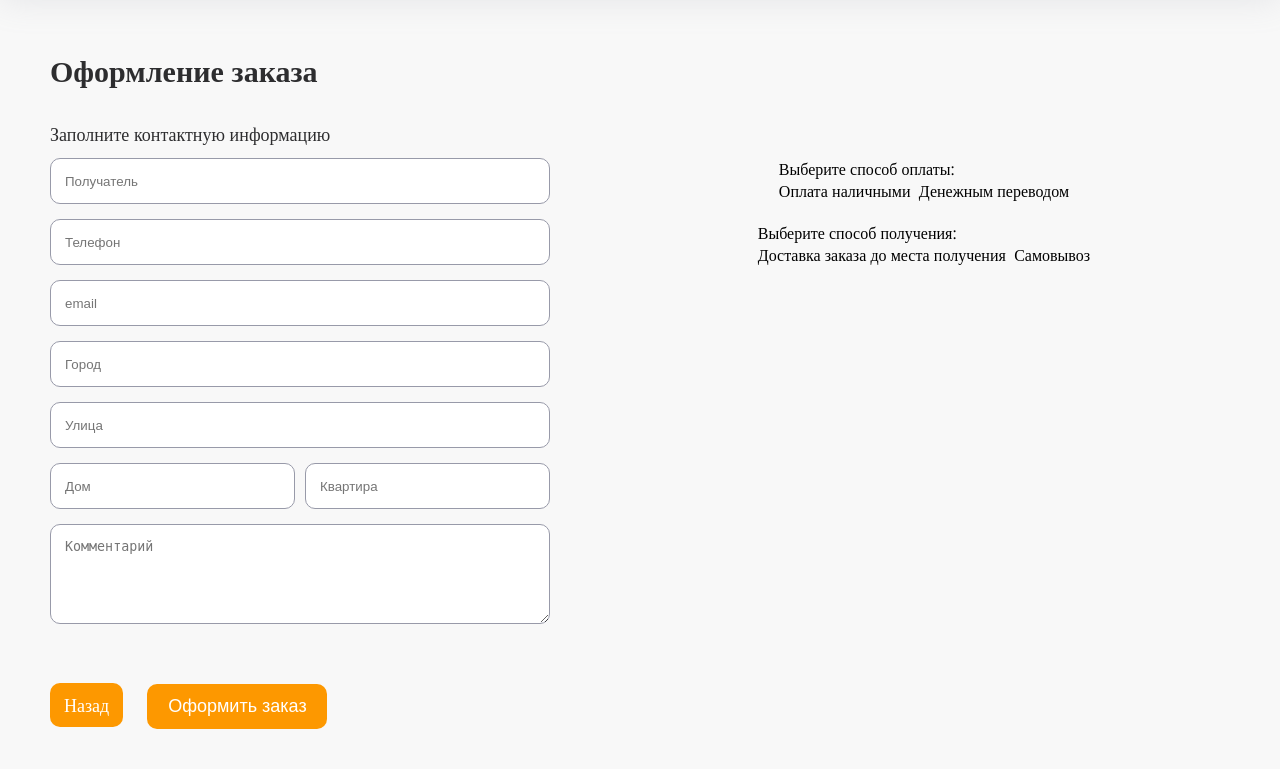
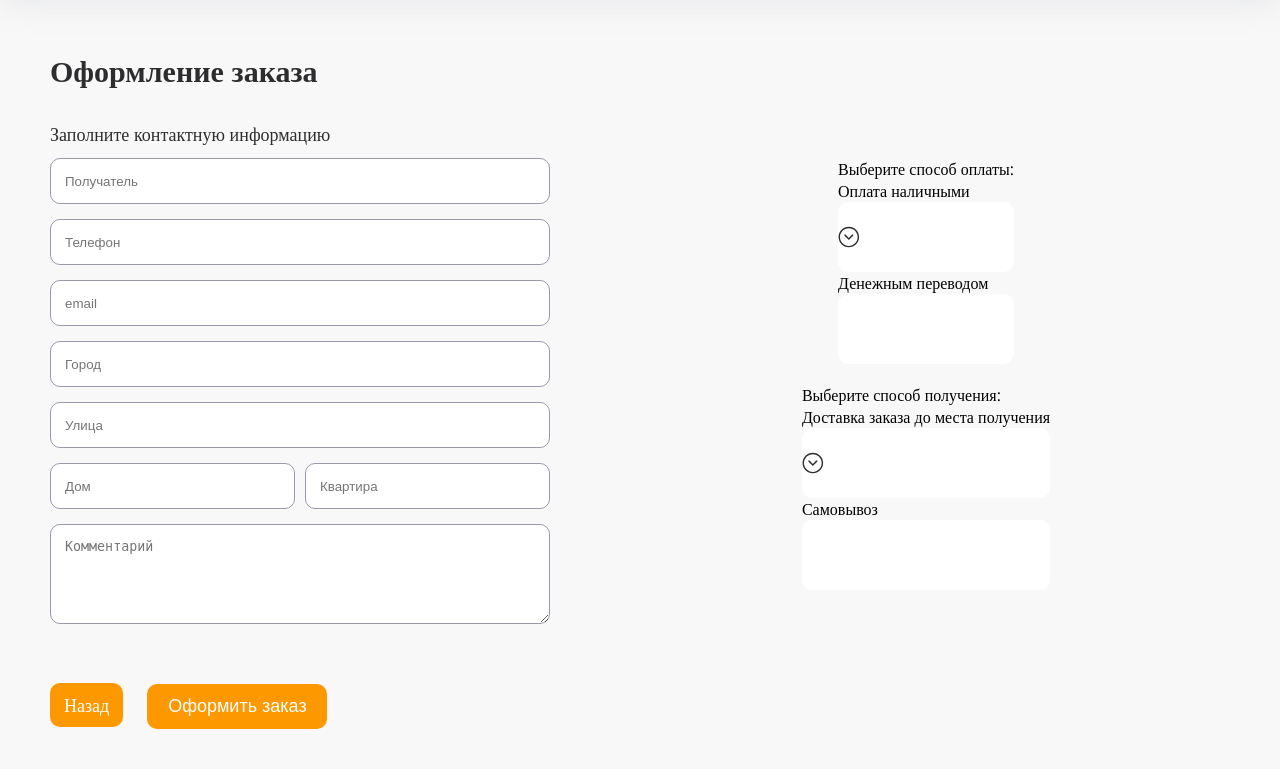
Before and after one commit to Svyat21/RuSanitApp, a Django app: page /order/ in a window 1280 px wide. Shown: the part 104-873 px from the top of the page. Run offline with Django 3.2, Linux system fonts and the light colour scheme; some libraries are stand-ins or nearby versions.

Commit message:
stylization of radio select forms

```diff
--- a/rusanitapp/shop/static/shop/css/jq-formstyle.css
+++ b/rusanitapp/shop/static/shop/css/jq-formstyle.css
@@ -105,3 +105,10 @@
     background-position: center;
     z-index: 1;
 }
+.jq-radio.checked{
+    background-image: url(../images/selected.svg);
+    background-size: contain;
+    margin-right: 20px;
+    width: 22px;
+    height: 22px;
+}
--- a/rusanitapp/shop/static/shop/css/universal_styles.css
+++ b/rusanitapp/shop/static/shop/css/universal_styles.css
@@ -124,6 +124,9 @@ body{
 }
 .mb10{
     margin-bottom: 10px;
+}
+.mb30{
+    margin-bottom: 30px;
 }
 .ml20{
     margin-left: 20px;
@@ -329,6 +332,88 @@ body.lock{
 }
 
 
+.popup-content-pay{
+    background-color: var(--color-pale-white);
+    width: 410px;
+    height: 273px;
+}
+.popup-pay-contain{
+    width: 350px;
+    height: 213px;
+}
+.popup-pay-close{
+    position: absolute;
+    width: 72px;
+    height: 72px;
+    background-size: contain;
+    margin-left: 390px;
+    margin-top: -30px;
+}
+.radio{
+    width: 100%;
+    height: 70px;
+    background-color: white;
+    border-radius: 10px;
+    display: flex;
+    align-items: center;
+    justify-content: space-between;
+}
+.popup-pay-contain .first{
+    background-image: url(../images/IN_CASH.svg);
+    background-repeat: no-repeat;
+    background-position: left;
+    height: 30px;
+}
+.popup-pay-contain .last{
+    background-image: url(../images/MONEY_TRANSFER.svg);
+    background-repeat: no-repeat;
+    background-position: left;
+    height: 30px;
+}
+.radio-select{
+    display: flex;
+    align-items: center;
+    margin-left: 20px;
+}
+.radio-select p{
+   margin-left: 40px;
+}
+
+
+.popup-content-delivery{
+    background-color: var(--color-pale-white);
+    width: 544px;
+    height: 273px;
+}
+.popup-delivery-contain{
+    width: 484px;
+    height: 213px;
+}
+.popup-delivery-close{
+    position: absolute;
+    width: 72px;
+    height: 72px;
+    background-size: contain;
+    margin-left: 524px;
+    margin-top: -30px;
+}
+.popup-delivery-contain .first{
+    background-image: url(../images/DELIVERY.svg);
+    background-repeat: no-repeat;
+    background-position: left;
+    height: 30px;
+}
+.popup-delivery-contain .last{
+    background-image: url(../images/PICKUP.svg);
+    background-repeat: no-repeat;
+    background-position: left;
+    height: 30px;
+}
+
+
+
+
+
 /* Офориление заказа */
 
 .order-form-left{
```
